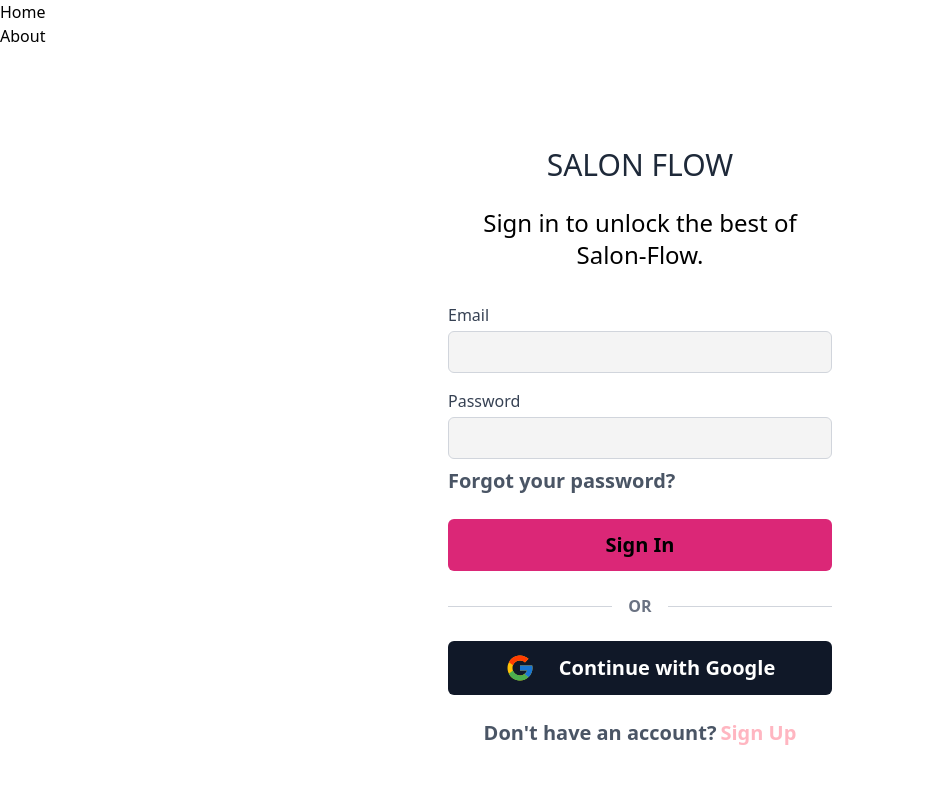
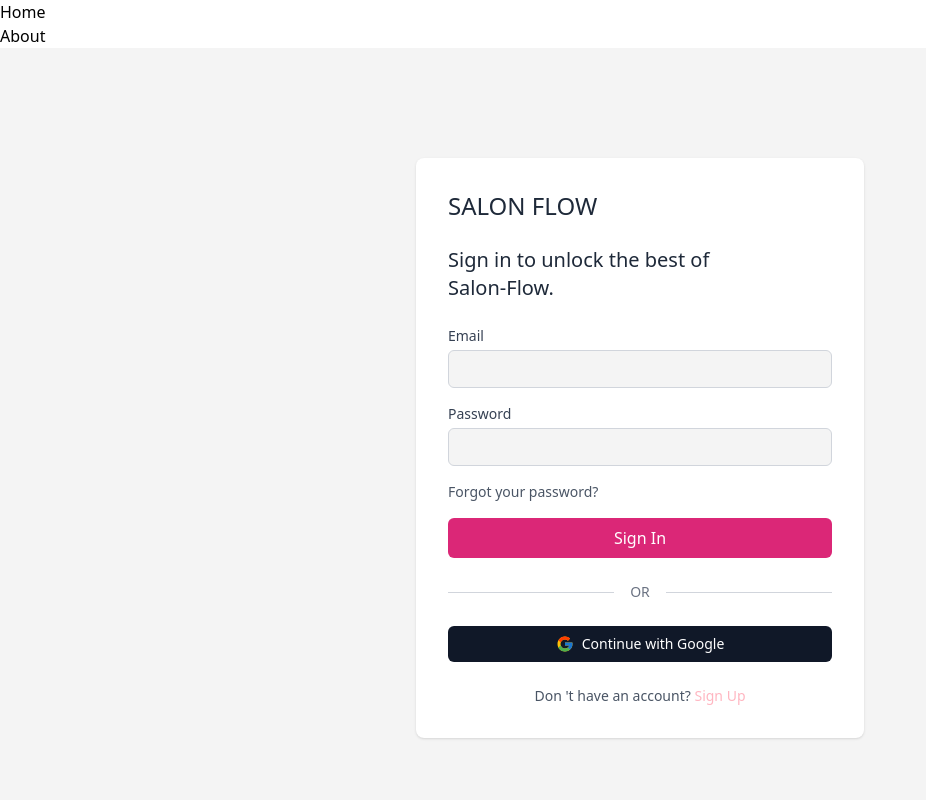
Before and after one commit to Delta-Rwanda/salon-flow, a React (Vite) app: page /LogIn in a window 1280 px wide. Shown: the top 800 px of the page, without its empty margins (0-926 px from the left). Built offline with nearby package versions, Linux system fonts and the light colour scheme.

Commit message:
fix: modify user interface

```diff
--- a/src/pages/LogIn.jsx
+++ b/src/pages/LogIn.jsx
@@ -1,7 +1,6 @@
 import { useState } from 'react';
 import { FcGoogle } from 'react-icons/fc';
 
-//  Form validation
 const LogIn = () => {
   const [email, setEmail] = useState('');
   const [password, setPassword] = useState('');
@@ -9,7 +8,7 @@ const LogIn = () => {
     email: '',
     password: '',
   });
-  // Form submission handling
+
   const validateForm = () => {
     let valid = true;
     const newErrors = {
@@ -42,33 +41,30 @@ const LogIn = () => {
   const handleSubmit = (event) => {
     event.preventDefault();
     if (validateForm()) {
-      // If form is valid, proceed with submission
+      // Form submission logic here
       //console.log('Form submitted:', { email, password });
-      // You can call your authentication API here
     }
   };
 
   return (
-    <div className="flex flex-col items-center justify-center min-h-screen bg-white p-4 font-poppins">
-      <div className="w-full max-w-md px-4 sm:px-6 lg:px-8">
+    <>
+    <div className="flex items-center justify-center min-h-screen bg-[#F4F4F4] p-4 font-poppins">
+      <div className="bg-white w-full max-w-md rounded-lg shadow-sm p-6 sm:p-8">
         {/*Title */}
-        <h1 className="text-center text-2xl sm:text-3xl font-medium text-gray-800 mb-6">
-          SALON FLOW
-        </h1>
+        <h1 className="text-2xl font-medium text-gray-800 mb-6">SALON FLOW</h1>
 
         {/* Sign in text */}
-        <p className="text-xl sm:text-2xl text-center mb-6 sm:mb-8 font-poppins font-regular">
-          Sign in to unlock the best of
-          <br />
+        <p className="text-xl text-gray-800 mb-6 font-normal">
+          Sign in to unlock the best of<br />
           Salon-Flow.
         </p>
 
-        <form onSubmit={handleSubmit}>
+        <form onSubmit={handleSubmit} className="space-y-4">
           {/* Email Field */}
-          <div className="mb-4">
+          <div>
             <label
               htmlFor="email"
-              className="block text-[14px] sm:text-[16px] font-poppins font-regular text-gray-700 mb-1"
+              className="block text-sm font-medium text-gray-700 mb-1"
             >
               Email
             </label>
@@ -77,21 +73,18 @@ const LogIn = () => {
               type="email"
               value={email}
               onChange={(event) => setEmail(event.target.value)}
-              className="w-full px-3 py-2 text-sm sm:text-base border border-gray-300 rounded-md focus:outline-none focus:ring-2 focus:ring-[#505050] bg-[#F4F4F4]"
-              required
+              className="w-full px-3 py-2 text-sm border border-gray-300 rounded-md focus:outline-none focus:ring-2 focus:ring-[#505050] bg-[#F4F4F4]"
             />
             {errors.email && (
-              <p className="text-red-500 text-xs sm:text-sm mt-1">
-                {errors.email}
-              </p>
+              <p className="text-red-500 text-xs mt-1">{errors.email}</p>
             )}
           </div>
 
           {/* Password Field */}
-          <div className="mb-2">
+          <div>
             <label
               htmlFor="password"
-              className="block text-[14px] sm:text-[16px] text-gray-700 mb-1"
+              className="block text-sm font-medium text-gray-700 mb-1"
             >
               Password
             </label>
@@ -100,21 +93,18 @@ const LogIn = () => {
               type="password"
               value={password}
               onChange={(event) => setPassword(event.target.value)}
-              className="w-full px-3 py-2 text-sm sm:text-base border border-gray-300 rounded-md focus:outline-none focus:ring-2 focus:ring-[#505050] bg-[#F4F4F4]"
-              required
+              className="w-full px-3 py-2 text-sm border border-gray-300 rounded-md focus:outline-none focus:ring-2 focus:ring-[#505050] bg-[#F4F4F4]"
             />
             {errors.password && (
-              <p className="text-red-500 text-xs sm:text-sm mt-1">
-                {errors.password}
-              </p>
+              <p className="text-red-500 text-xs mt-1">{errors.password}</p>
             )}
           </div>
 
           {/* Forgot Password Link */}
-          <div className="flex justify-start mb-4 sm:mb-6">
+          <div className="flex items-start">
             <a
               href="#"
-              className="text-sm sm:text-xl font-poppins font-semibold text-gray-600 hover:text-gray-800"
+              className="text-sm font-medium text-gray-600 hover:text-gray-800"
             >
               Forgot your password?
             </a>
@@ -123,45 +113,47 @@ const LogIn = () => {
           {/* Sign In Button */}
           <button
             type="submit"
-            className="w-full bg-[#DB2777] text-sm sm:text-xl font-poppins font-semibold text-black py-2 sm:py-3 rounded-md hover:bg-[#db277893] transition duration-200"
+            className="w-full bg-[#DB2777] text-white font-medium py-2 rounded-md hover:bg-[#db277893] transition duration-200"
           >
             Sign In
           </button>
         </form>
 
         {/* OR Divider */}
-        <div className="flex items-center my-4 sm:my-6">
+        <div className="flex items-center my-6">
           <div className="flex-grow border-t border-gray-300"></div>
-          <span className="px-4 text-sm sm:text-[16px] text-gray-500 font-poppins font-semibold">
-            OR
-          </span>
+          <span className="px-4 text-sm text-gray-500 font-medium">OR</span>
           <div className="flex-grow border-t border-gray-300"></div>
         </div>
 
-        {/* Sign In Button With Google */}
+        {/* Sign In With Google Button */}
         <button
           type="button"
-          className="w-full flex items-center justify-center bg-gray-900 text-white py-2 sm:py-3 rounded-md hover:bg-gray-800 transition duration-200"
+          className="w-full flex items-center justify-center bg-gray-900 text-white py-2 rounded-md hover:bg-gray-800 transition duration-200"
         >
-          <span className="pr-2 sm:pr-6">
-            <FcGoogle size={24} className="sm:size-[30px]" />
-          </span>
-          <p className="text-sm sm:text-xl font-semibold">
-            Continue with Google
-          </p>
+          <FcGoogle className="mr-2 text-lg" />
+          <span className="text-sm font-medium">Continue with Google</span>
         </button>
 
         {/* Sign Up Link */}
-        <div className="text-center mt-4 sm:mt-6">
-          <p className="text-gray-600 text-sm sm:text-xl font-poppins font-bold h-[24px] sm:h-[30px] w-full sm:w-[324px] mx-auto">
-            Don&apos;t have an account?
-            <a href="#" className="text-[#FFB6C1] ml-1 hover:text-[#ffb6c5d7]">
+        <div className="text-center mt-6">
+          <p className="text-gray-600 text-sm font-medium">
+            Don &apos;t have an account?{' '}
+            <a href="#" className="text-[#FFB6C1] hover:text-[#ffb6c5d7]">
               Sign Up
             </a>
           </p>
         </div>
       </div>
+
     </div>
+    <div className="bg-[#F4F4F4] items justify-center" >
+      <p>SalonFlow is part of SalonFlow Inc., the leading online
+      platform for salon booking and time-saving services.
+      Copyright &copy; 2025 SalonFlow. All rights reserved.
+    </p>
+    </div>
+    </>
   );
 };
 
```
